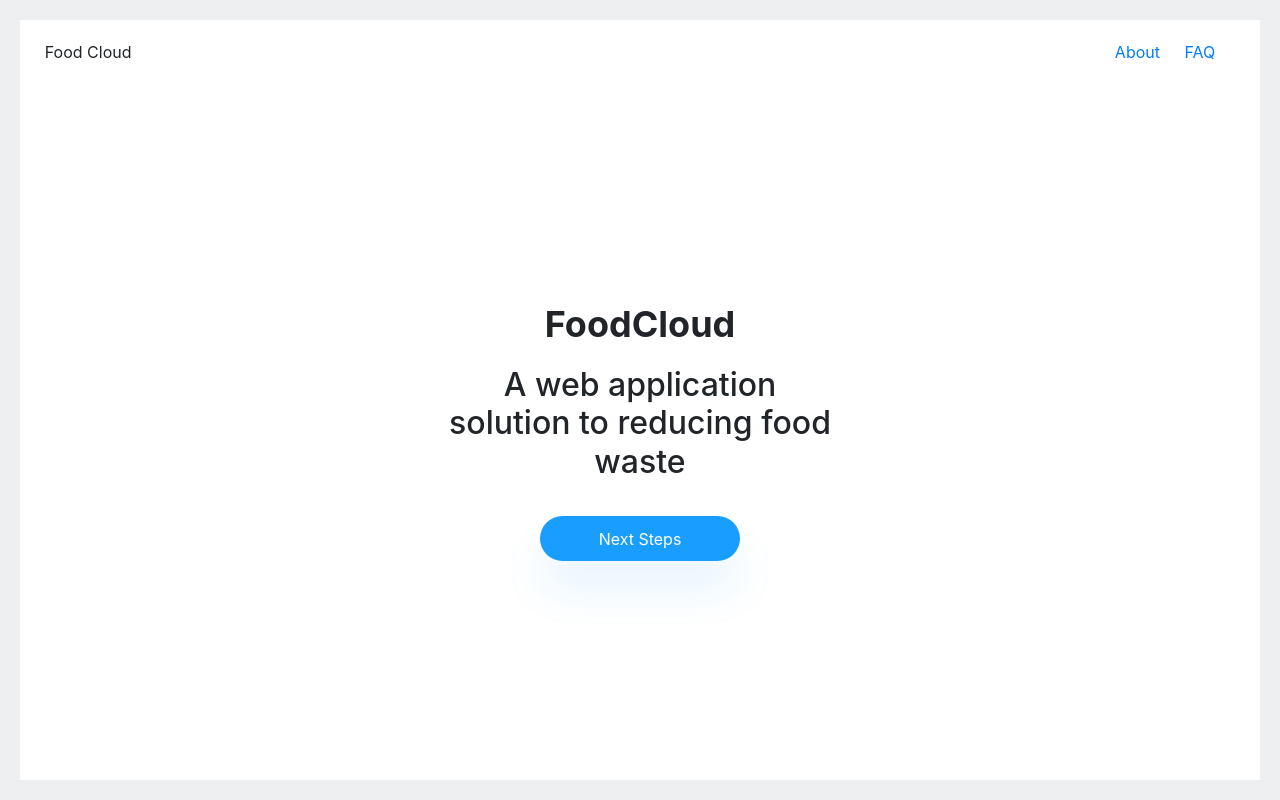
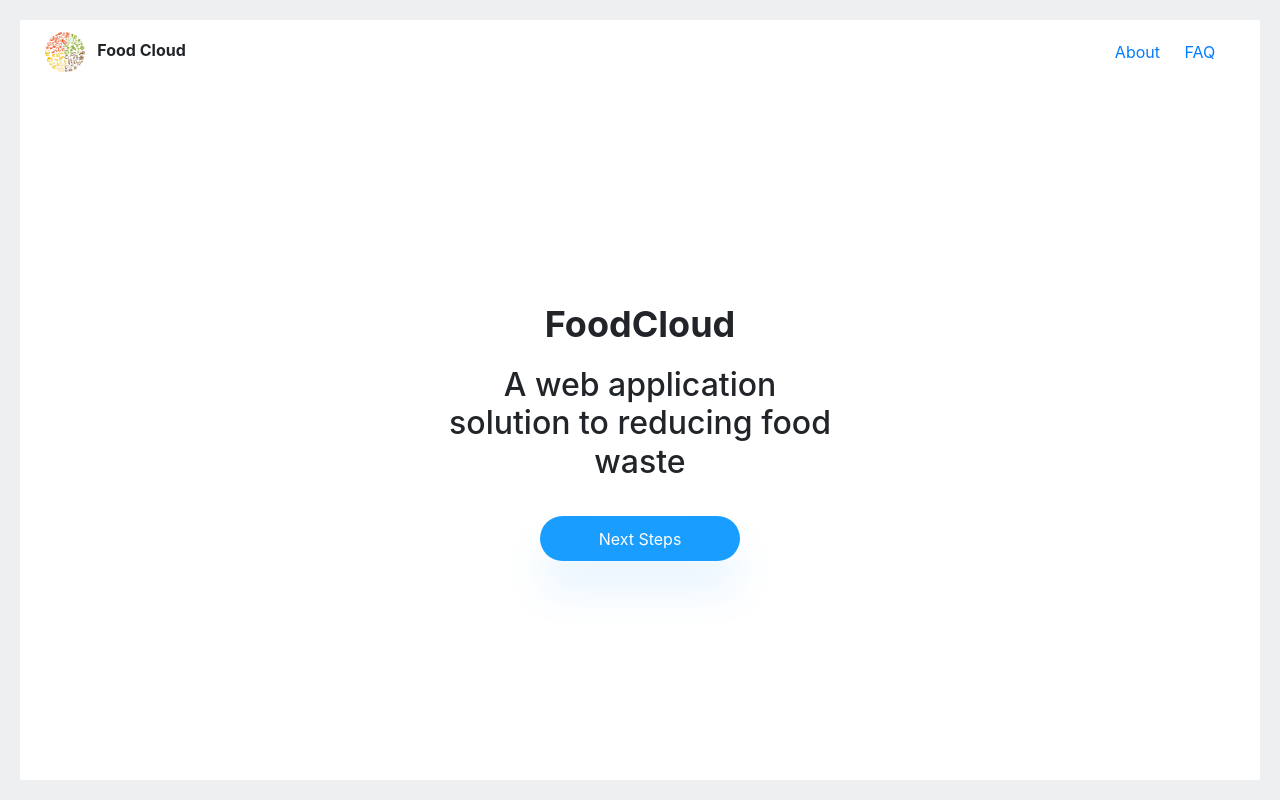
Before and after one commit to piercetu/FoodCloud, a plain HTML site: page development/templates/index.html in a window 1280 px wide. Drawn offline with nearby package versions, Linux system fonts and the light colour scheme.

Commit message:
Update index.html

```diff
--- a/development/templates/index.html
+++ b/development/templates/index.html
@@ -18,7 +18,8 @@
     <!-- Navbar -->
     <div id="navbar">
       <div id="navbar-brand">
-        <p>Food Cloud</p>
+        <img src="../resources/favicon.png" alt="FoodCloud Logo">
+        <span>Food Cloud</span>
       </div>
       <div id="navbar-links">
         <a href="#">About</a>
```
